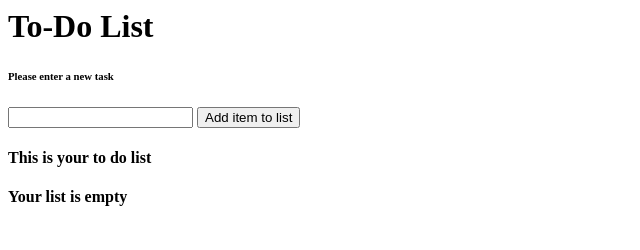
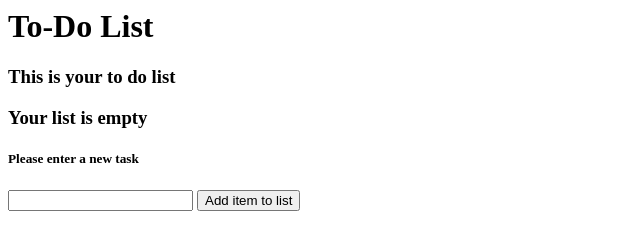
Before and after one commit to xiluvapoli8/todo, a plain HTML site: page index.html in a window 1280 px wide. Shown: the whole page, without its empty margins (0-640 px from the left). Drawn offline with Linux system fonts and the light colour scheme.

Commit message:
Update index.html

```diff
--- a/index.html
+++ b/index.html
@@ -10,23 +10,21 @@
       <h1> To-Do List</h1>
     </div>
 
-    <div>
-      <h6>Please enter a new task</h6>
-      <input type="text"></text>
-      <button type="button" id="add_item">Add item to list</button>
-    </div>
-
     <div id="not_empty">
-      <h4>This is your to do list</h4>
+      <h3>This is your to do list</h3>
       <ul id = "td_list">
       </ul>
     </div>
 
     <div id="empty">
-      <h4>Your list is empty</h4>
+      <h3>Your list is empty</h3>
     </div>
 
-
+    <div>
+      <h5>Please enter a new task</h5>
+      <input type="text"></text>
+      <button type="button" id="add_item">Add item to list</button>
+    </div>
 
     <script src="script.js"></script>
   </body>
```
